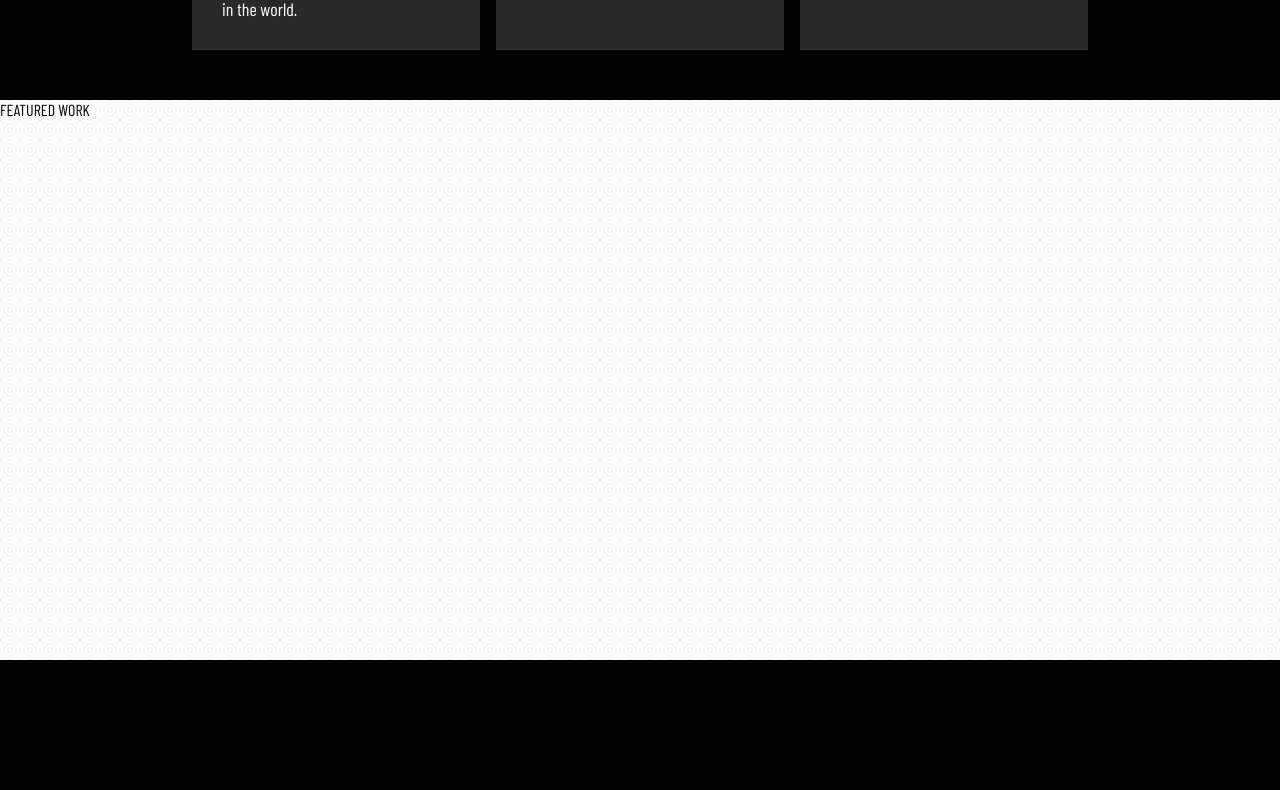
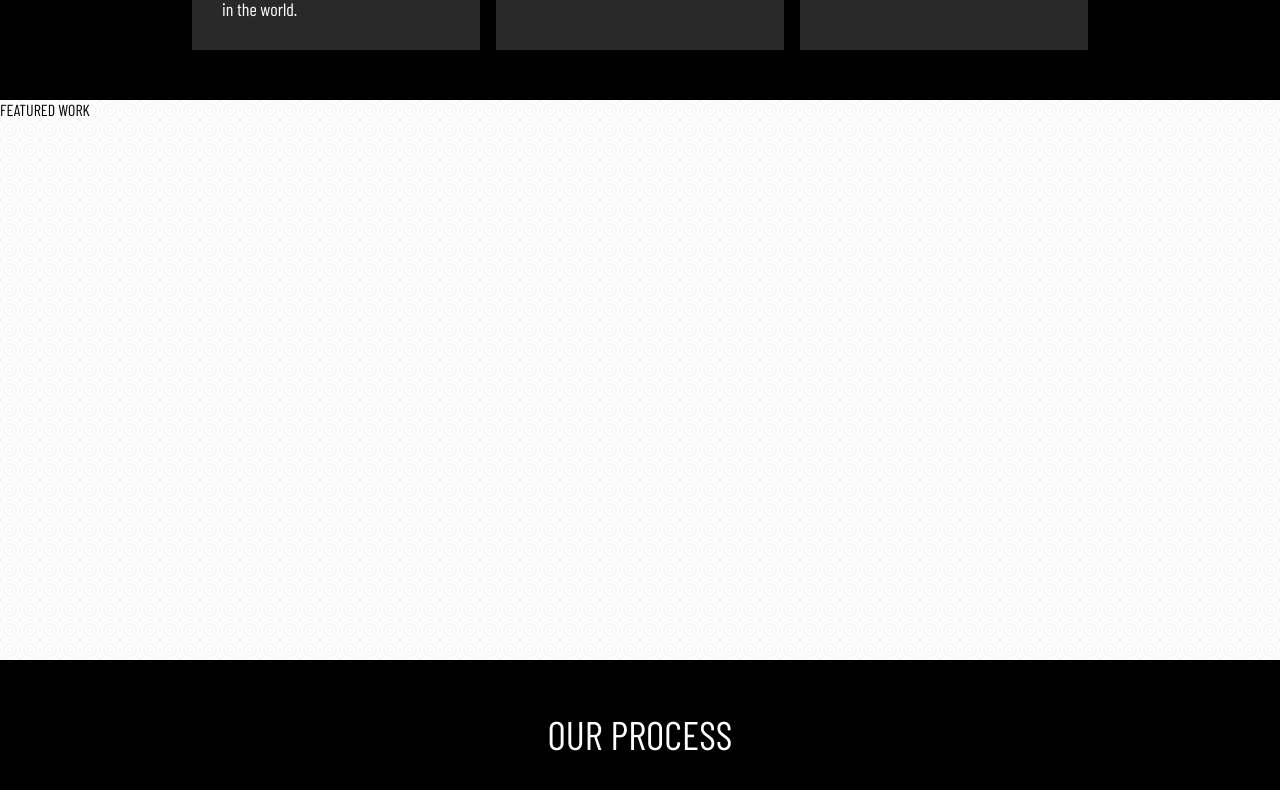
Before and after one commit to abrusu-collins/DevTech, a React (Create React App) app: page / in a window 1280 px wide. Shown: the part 2012-2802 px from the top of the page. Before the commit the page ends 2672 px from the top, so only its background shows below. Built offline with nearby package versions, Linux system fonts and the light colour scheme.

Commit message:
our process

```diff
--- a/src/App.js
+++ b/src/App.js
@@ -4,6 +4,7 @@ import Hero from "./components/Hero";
 import Services from "./components/Services";
 import Why from "./components/Why";
 import Works from "./components/Works";
+import Process from "./components/Process";
 
 function App() {
   return (
@@ -11,7 +12,8 @@ function App() {
       <Hero />
       <Services />
       <Why />
-      <Works/>
+      <Works />
+      <Process />
     </>
   );
 }
--- a/src/components/Process.jsx
+++ b/src/components/Process.jsx
@@ -0,0 +1,9 @@
+function Process() {
+    return (
+        <div className="process">
+            <p className="title">OUR PROCESS</p>
+        </div>
+     );
+}
+
+export default Process;
--- a/src/sass/_process.scss
+++ b/src/sass/_process.scss
@@ -0,0 +1,8 @@
+.process {
+  color: white;
+  font-size: 40px;
+  text-align: center;
+  & .title {
+    margin: 50px 0;
+  }
+}
--- a/src/sass/index.scss
+++ b/src/sass/index.scss
@@ -4,3 +4,4 @@
 @import "services";
 @import "why";
 @import "works";
+@import "process";
--- a/src/styles/index.css
+++ b/src/styles/index.css
@@ -113,3 +113,12 @@ body {
   background-size: 20px 20px;
   height: 70vh;
 }
+
+.process {
+  color: white;
+  font-size: 40px;
+  text-align: center;
+}
+.process .title {
+  margin: 50px 0;
+}
```
